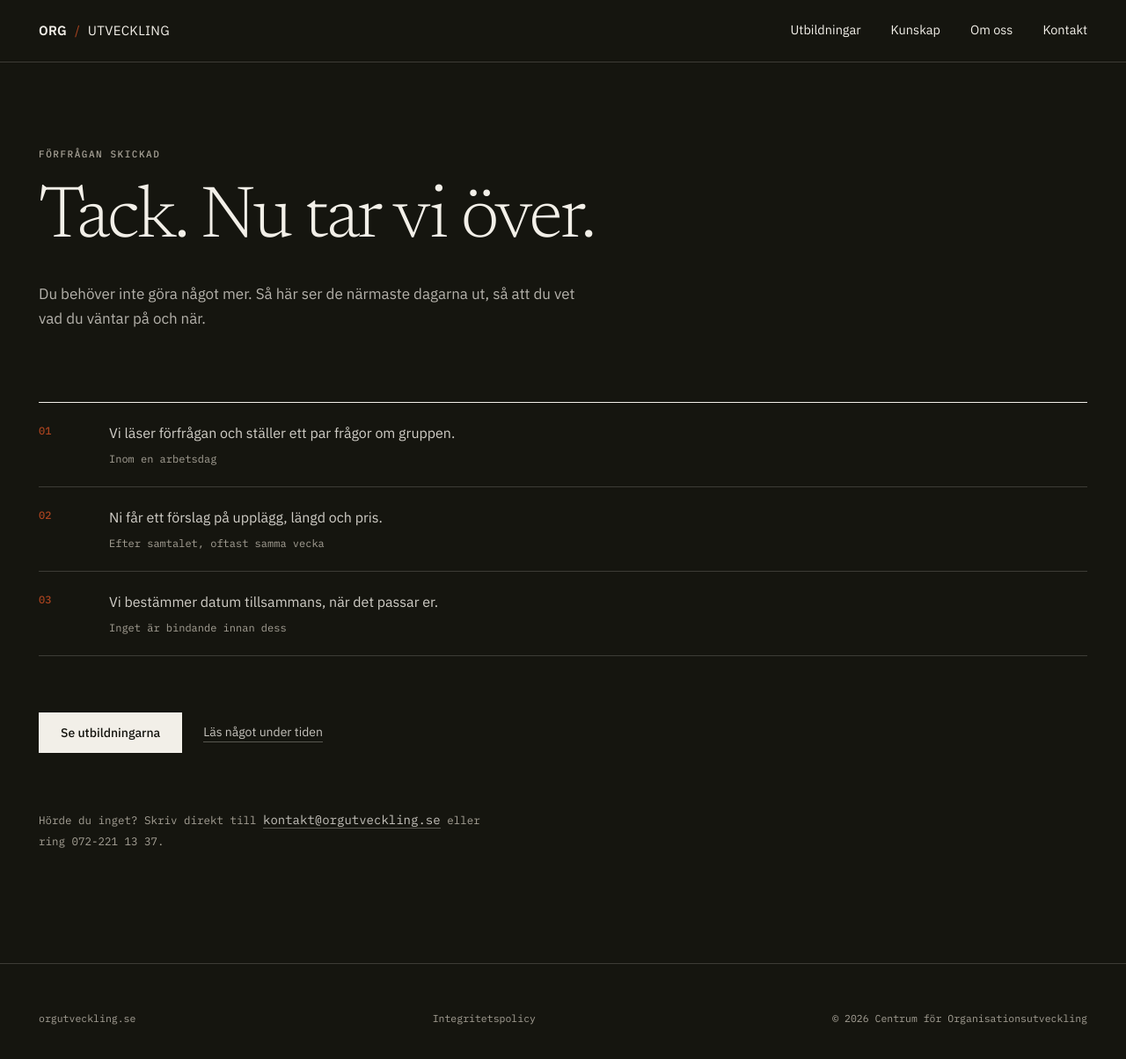
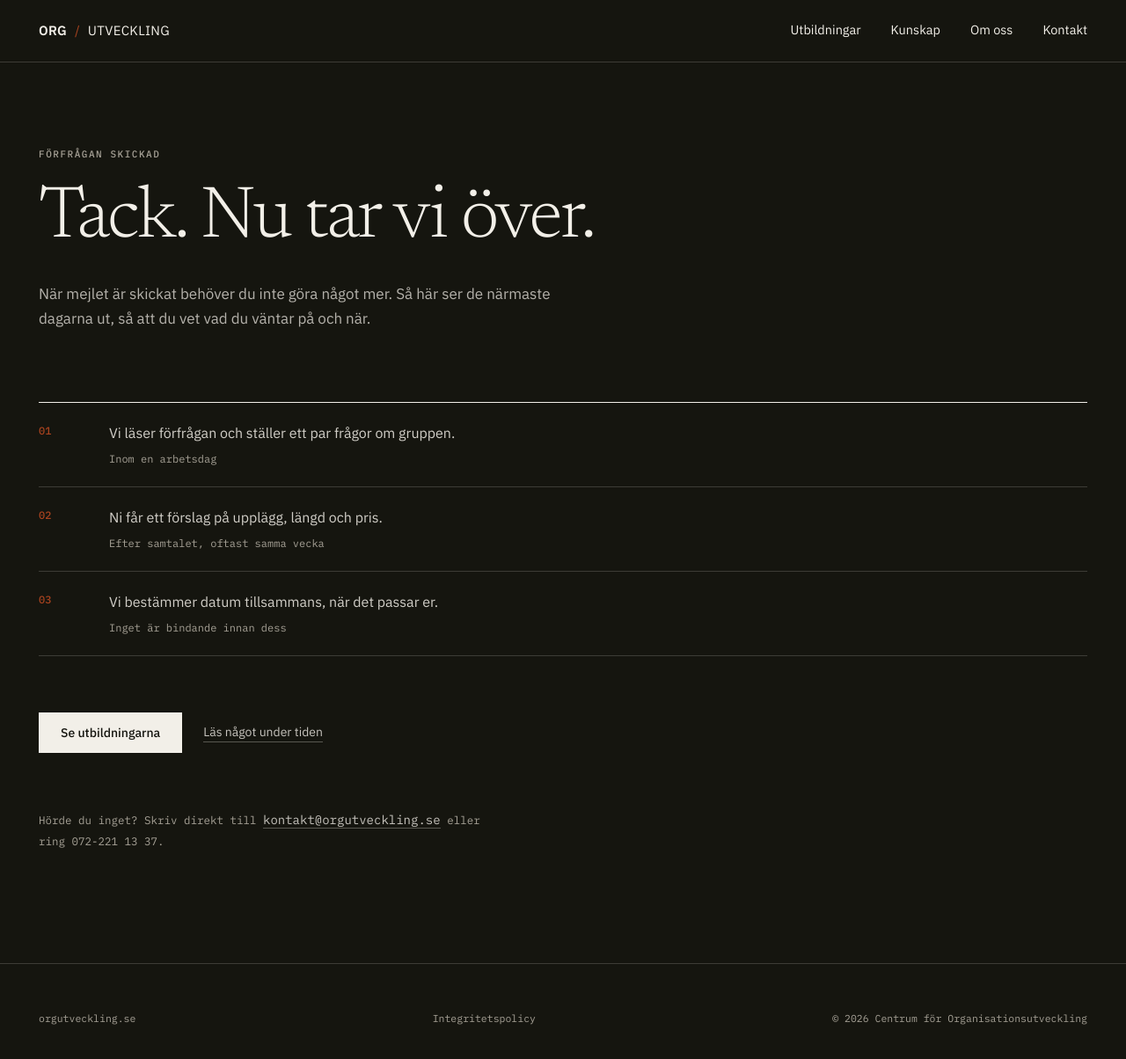
Before and after one commit to Elwyndaz/elwyndaz.github.io, a Jekyll site: the page tack.html, which Jekyll copies as it is, in a window 1280 px wide and 1205 px high. Shown: the whole window at 88% size. Built offline with Jekyll 4.4.1, drawn with Linux system fonts in a browser that asks for light colours.

Commit message:
fix: Kunskap 47 böcker -> 71 titlar, 404 utan föråldrat artikelantal, tack.html lovar inte att mejlet gått
Co-Authored-By: Claude Opus 5.5 <noreply@anthropic.com>

```diff
--- a/404.html
+++ b/404.html
@@ -69,7 +69,7 @@
       <span class="register-num" aria-hidden="true">02</span>
       <span class="register-title">Kunskap</span>
       <span class="register-desc">Artiklar, läslistan och länktips om Excel, arbetsmiljö och ledarskap.</span>
-      <span class="register-meta">Sju artiklar</span>
+      <span class="register-meta">Artiklar, böcker<br>och poddar</span>
       <span class="register-arrow">&rarr;</span>
     </a>
 
--- a/artiklar.html
+++ b/artiklar.html
@@ -133,7 +133,7 @@ description: Artiklar, läslista och länktips om Excel, ledarskap, BAM och orga
       <span class="register-num" aria-hidden="true">A</span>
       <span class="register-title">Läslistan</span>
       <span class="register-desc">Böckerna vi återkommer till i utbildningarna, inom organisationspsykologi, ledarskap och beteende.</span>
-      <span class="register-meta">47 böcker<br>Fem ämnen</span>
+      <span class="register-meta">71 titlar<br>Fem ämnen</span>
       <span class="register-arrow">&rarr;</span>
     </a>
 
--- a/tack.html
+++ b/tack.html
@@ -68,7 +68,7 @@ body{background:var(--black);color:var(--papper)}
 
   <p class="eyebrow">Förfrågan skickad</p>
   <h1>Tack. Nu tar vi över.</h1>
-  <p class="lead">Du behöver inte göra något mer. Så här ser de närmaste dagarna ut, så att du vet vad du väntar på och när.</p>
+  <p class="lead">När mejlet är skickat behöver du inte göra något mer. Så här ser de närmaste dagarna ut, så att du vet vad du väntar på och när.</p>
 
   <ol class="steps">
     <li>
```
